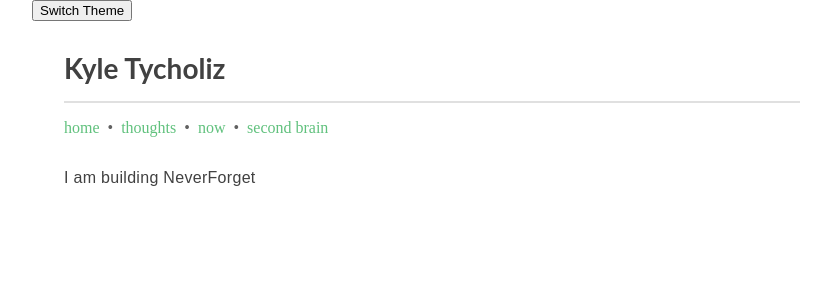
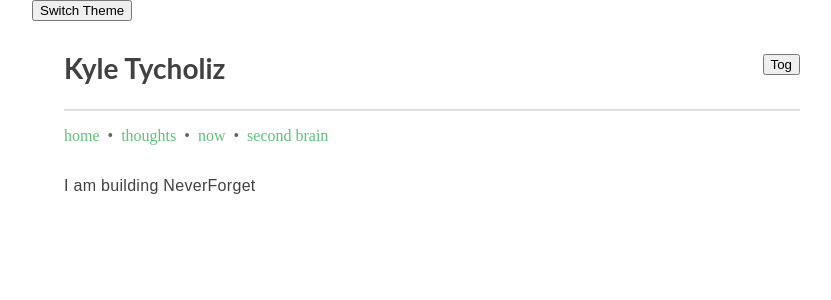
Before and after one commit to Tycholiz/tycholiz-com, a Next.js app in the folder @app/webapp/: page /now in a window 1280 px wide. Shown: the top 300 px of the page, without its empty margins (208-1039 px from the left). Built offline with nearby package versions, Linux system fonts and the light colour scheme.

Commit message:
naive attempt: drill prop toggleDarkMode function

```diff
--- a/@app/webapp/src/components/common/Header.tsx
+++ b/@app/webapp/src/components/common/Header.tsx
@@ -1,10 +1,20 @@
 import Link from 'next/link'
 import styled from 'styled-components'
-import { List, Heading, HorizontalRule } from '.'
+import { Heading, HorizontalRule } from '.'
+
+type Props = {
+  toggleDarkMode: any
+}
 
 
 const InnerWrapper = styled.nav`
   padding: 0.4em 2em;
+`
+
+const TopLine = styled.div`
+  display: flex;
+  justify-content: space-between;
+  align-items: center;
 `
 
 const NavList = styled.ul`
@@ -26,12 +36,15 @@ const Bullet = styled.span`
   color: ${({ theme }) => theme.color.grayscale[2]};
 `
 
-export const Header = () => {
+export const Header = (props: Props) => {
   return (
       <InnerWrapper>
-        <Link href="/" as={`/`} passHref>
-          <Heading>Kyle Tycholiz</Heading>
-        </Link>
+        <TopLine>
+          <Link href="/" as={`/`} passHref>
+            <Heading>Kyle Tycholiz</Heading>
+          </Link>
+          <button onClick={props.toggleDarkMode}>Tog</button>
+        </TopLine>
         <HorizontalRule />
         <NavList>
           <li>
--- a/@app/webapp/src/pages/_app.tsx
+++ b/@app/webapp/src/pages/_app.tsx
@@ -12,7 +12,7 @@ import type { AppProps } from 'next/app'
 function MyApp({ Component, pageProps }: AppProps) {
   const [isDarkMode, setDarkMode] = useState(false)
 
-  const toggleTheme = () => {
+  const toggleDarkMode = () => {
     isDarkMode === false ? setDarkMode(true) : setDarkMode(false)
   }
   const theme = isDarkMode ? darkTheme : lightTheme
@@ -20,8 +20,8 @@ function MyApp({ Component, pageProps }: AppProps) {
   return (
     <ThemeProvider theme={theme}>
       <GlobalStyles />
-      <button onClick={toggleTheme}>Switch Theme</button>
-      <Component {...pageProps} />
+      <button onClick={toggleDarkMode}>Switch Theme</button>
+      <Component {...pageProps} toggleDarkMode={toggleDarkMode} />
     </ThemeProvider>
   )
 }
--- a/@app/webapp/src/pages/index.tsx
+++ b/@app/webapp/src/pages/index.tsx
@@ -14,9 +14,11 @@ type Props = {
     slug: any
     _updatedAt: string
   }[]
+  toggleDarkMode: any
 }
 
 const HomePage: NextPage<Props> = (props: Props) => {
+
   return (
     <>
       <Head>
@@ -26,7 +28,7 @@ const HomePage: NextPage<Props> = (props: Props) => {
       </Head>
 
       <DefaultTemplate
-        header={<Header />}
+        header={<Header toggleDarkMode={props.toggleDarkMode} />}
         // footer={<Footer />}
       >
         <Home {...props} />
```
